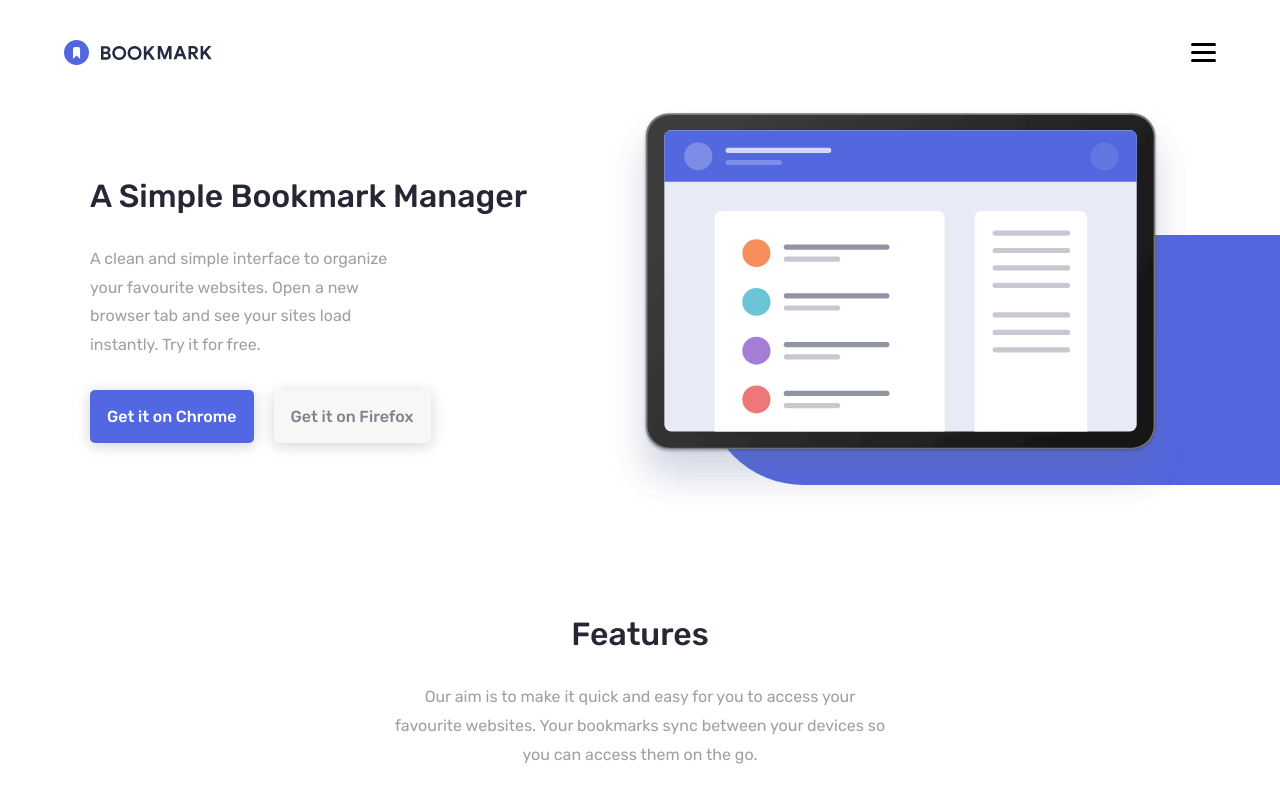
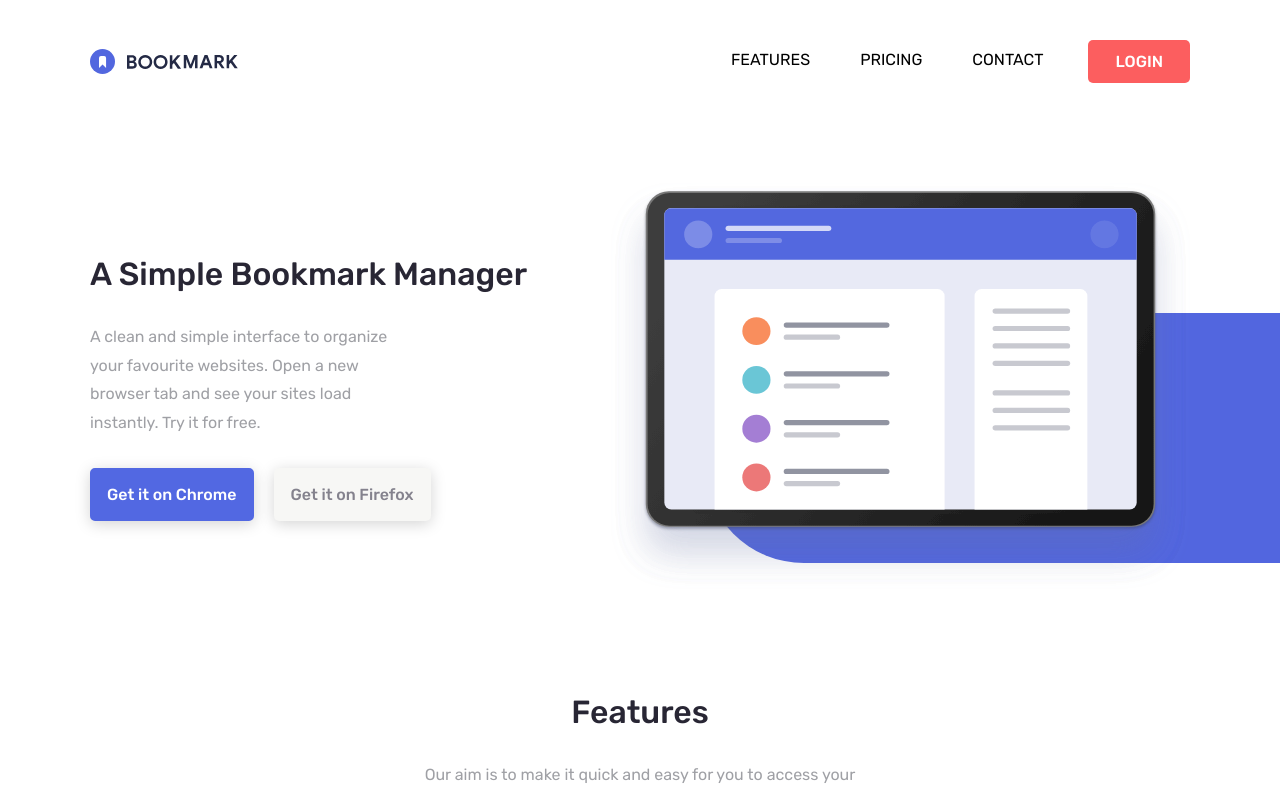
Before and after one commit to p-alex/bookmark-landing-page, a Next.js app: page / in a window 1280 px wide. Shown: the top 795 px of the page. Built offline with nearby package versions, Linux system fonts and the light colour scheme.

Commit message:
Added NavBar component

```diff
--- a/components/Features.js
+++ b/components/Features.js
@@ -25,7 +25,7 @@
   const [currentOption, setCurrentOption] = useState(0);
   const handleOptionChange = (option) => setCurrentOption(option);
   return (
-    <section className={styles.features}>
+    <section className={styles.features} id="features">
       <div className={styles.features_content}>
         <h1>Features</h1>
         <p>
--- a/components/Hero.js
+++ b/components/Hero.js
@@ -1,5 +1,4 @@
 import Image from "next/image";
-import React from "react";
 import styles from "../styles/Hero.module.css";
 export default function Hero() {
   return (
--- a/components/MobileNavBar.js
+++ b/components/MobileNavBar.js
@@ -14,7 +14,7 @@
 
   return (
     <nav className={styles.navbar}>
-      {toggle ? <MobileNavBarMenu /> : null}
+      {toggle ? <MobileNavBarMenu setToggle={setToggle} /> : null}
       <div className={toggle ? styles.logo + " " + styles.hide : styles.logo}>
         <Image
           src={"/images/logo-bookmark.svg"}
--- a/components/MobileNavBarMenu.js
+++ b/components/MobileNavBarMenu.js
@@ -1,6 +1,8 @@
+import { useState } from "react";
 import Image from "next/image";
 import styles from "../styles/MobileNavBarMenu.module.css";
 export default function MobileNavBarMenu() {
+  const [clicked, setClicked] = useState(true);
   return (
     <div className={styles.menu}>
       <div className={styles.menu_container}>
@@ -12,7 +14,7 @@
         />
         <ul className={styles.links}>
           <li>
-            <a href="/">Features</a>
+            <a href="#features">Features</a>
           </li>
           <li>
             <a href="/">Pricing</a>
--- /dev/null
+++ b/components/NavBar.js
@@ -0,0 +1,28 @@
+import Image from "next/image";
+import styles from "../styles/NavBar.module.css";
+export default function NavBar() {
+  return (
+    <nav className={styles.navbar}>
+      <Image
+        src="/images/logo-bookmark.svg"
+        width={148}
+        height={25}
+        alt="bookmark-logo"
+      />
+      <ul className={styles.navbar_links}>
+        <li>
+          <a href="/">Features</a>
+        </li>
+        <li>
+          <a href="/">Pricing</a>
+        </li>
+        <li>
+          <a href="/">Contact</a>
+        </li>
+        <li>
+          <a href="/">Login</a>
+        </li>
+      </ul>
+    </nav>
+  );
+}
--- a/pages/index.js
+++ b/pages/index.js
@@ -1,10 +1,12 @@
 import MobileNavBar from "../components/MobileNavBar";
+import NavBar from "../components/NavBar";
 import Hero from "../components/Hero";
 import Features from "../components/Features";
 export default function Home() {
   return (
     <>
       <MobileNavBar />
+      <NavBar />
       <Hero />
       <Features />
     </>
--- a/styles/MobileNavBar.module.css
+++ b/styles/MobileNavBar.module.css
@@ -61,3 +61,9 @@
   transform: rotate(-45deg) translate(15px, 15px);
   background: white;
 }
+
+@media screen and (min-width: 1200px) {
+  .navbar {
+    display: none;
+  }
+}
--- /dev/null
+++ b/styles/NavBar.module.css
@@ -0,0 +1,37 @@
+.navbar {
+  display: flex;
+  justify-content: space-between;
+  width: 1100px;
+  margin: 40px auto 100px auto;
+  align-items: center;
+}
+.navbar_links {
+  display: flex;
+  list-style: none;
+}
+.navbar_links li a {
+  display: block;
+  padding: 10px 25px;
+  text-transform: uppercase;
+}
+.navbar_links li:last-child a {
+  border: solid transparent 2px;
+  border-radius: 5px;
+  font-weight: 500;
+  background: #fc5e5f;
+  color: white;
+  margin-left: 20px;
+}
+.navbar_links li a:hover {
+  color: #fc5e5f;
+}
+.navbar_links li:last-child a:hover {
+  border: solid #fc5e5f 2px;
+  background: transparent;
+  color: #fc5e5f;
+}
+@media screen and (max-width: 1199px) {
+  .navbar {
+    display: none;
+  }
+}
```
Also changed, not shown: styles/Home.module.css (added).
